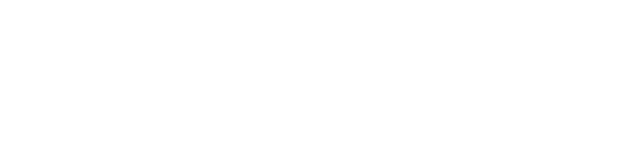
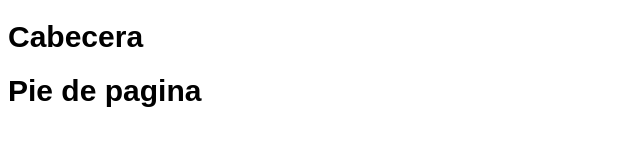
Before and after one commit to jrimachi/proyecto, a plain HTML site: page index.html in a window 1280 px wide. Shown: the whole page, without its empty margins (0-640 px from the left). Drawn offline with Linux system fonts and the light colour scheme.

Commit message:
Agregando cabecera y pie de pagina

```diff
--- a/index.html
+++ b/index.html
@@ -4,6 +4,11 @@
 		<link rel="stylesheet" href="estilos.css">
 	</head>
 	<body>
-
+		<header>
+			<h1>Cabecera</h1>
+		</header>
+		<footer>
+			<h1>Pie de pagina</h1>
+		</footer>
 	</body>
 </html>
```
